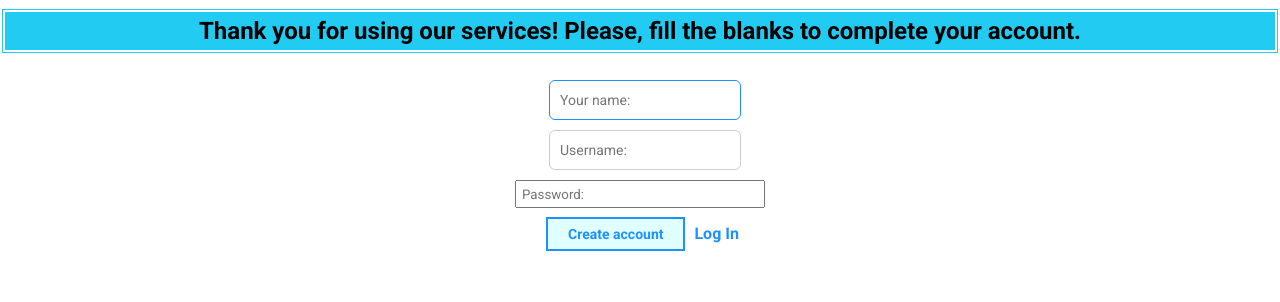
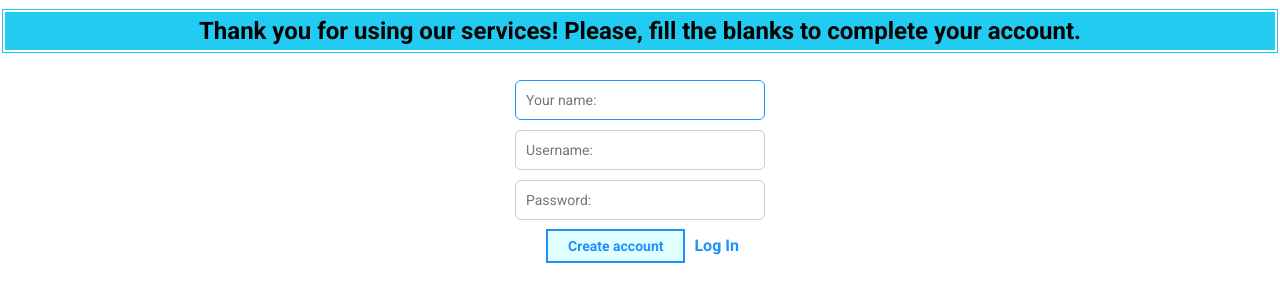
Before and after one commit to Senseei/lavanderia-reinvented, a Flask app: page /auth/register in a window 1280 px wide. Shown: the part 90-392 px from the top of the page. Run offline with Flask 3, Linux system fonts and the light colour scheme; parts of the project's set-up code (start-up, migrations or seed data) failed here and were passed over.

Commit message:
feat: enhance login and registration form styles for input fields

```diff
--- a/infrastructure/flask/resources/static/styles.css
+++ b/infrastructure/flask/resources/static/styles.css
@@ -141,7 +141,9 @@ td
 }
 
 .login-form input[type="text"],
-.login-form input[type="password"] {
+.login-form input[type="password"],
+.register-form input[type="text"],
+.register-form input[type="password"] {
     width: 250px;
     height: 40px;
     font-size: 14px;
```
